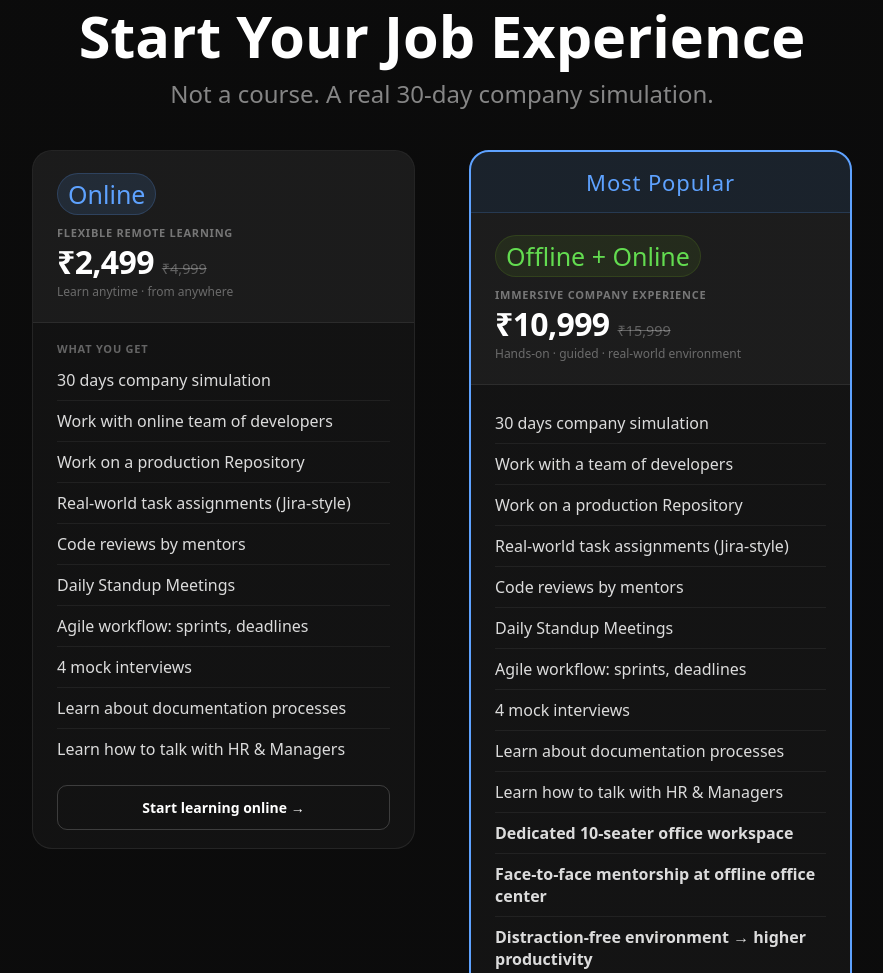
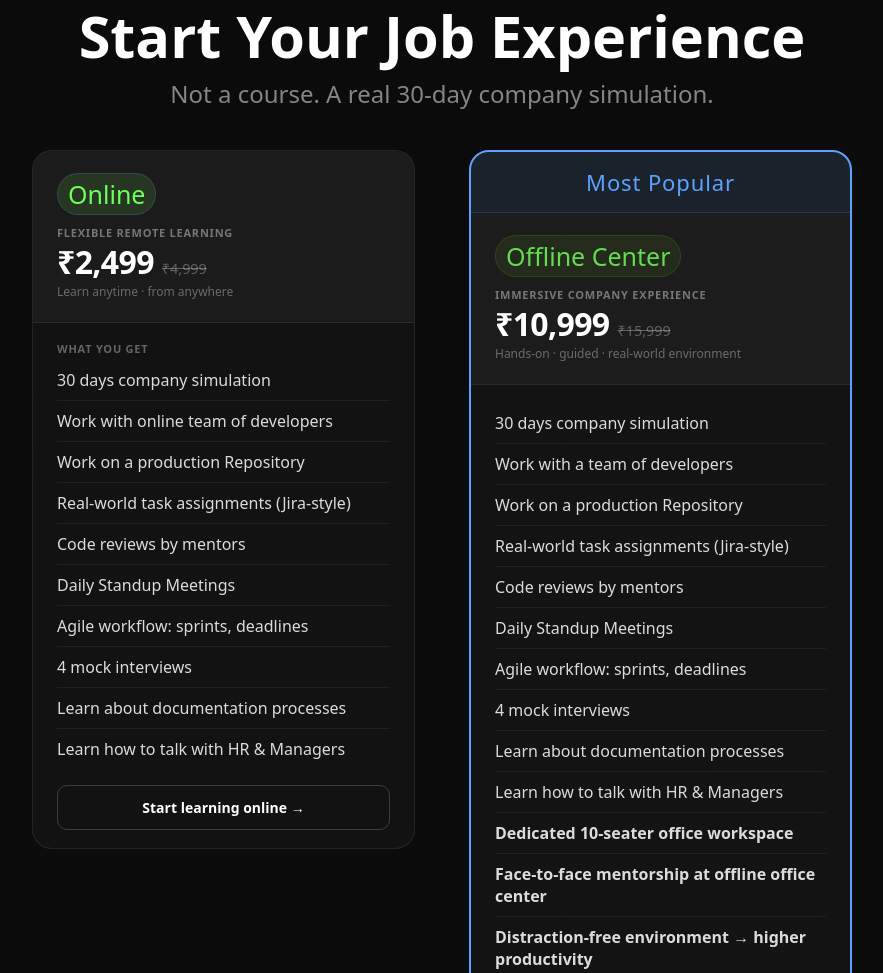
Before and after one commit to prince369vishal/PV-OFFICE, a plain HTML site: page index.html in a window 1280 px wide. Shown: the part 7226-8199 px from the top of the page, without its empty margins (198-1081 px from the left). Drawn offline with nearby package versions, Linux system fonts and the light colour scheme.

Commit message:
updated online and offline text

```diff
--- a/css/web css/price.css
+++ b/css/web css/price.css
@@ -88,9 +88,9 @@
   margin-bottom: 10px;
 }
 .pricing-mode-badge--online {
-  background: rgba(94, 162, 255, 0.12);
+  background: rgba(129, 255, 94, 0.12);
   border: 1px solid rgba(94, 162, 255, 0.2);
-  color: #5ea2ff;
+  color:rgb(108, 255, 94);
 }
 .pricing-mode-badge--offline {
   background: rgba(99, 153, 34, 0.12);
--- a/index.html
+++ b/index.html
@@ -990,7 +990,7 @@
 
             <div class="pricing-top">
               <span class="pricing-mode-badge pricing-mode-badge--offline">
-                Offline + Online
+                Offline Center
               </span>
 
               <p class="pricing-label">Immersive Company Experience</p>
```
